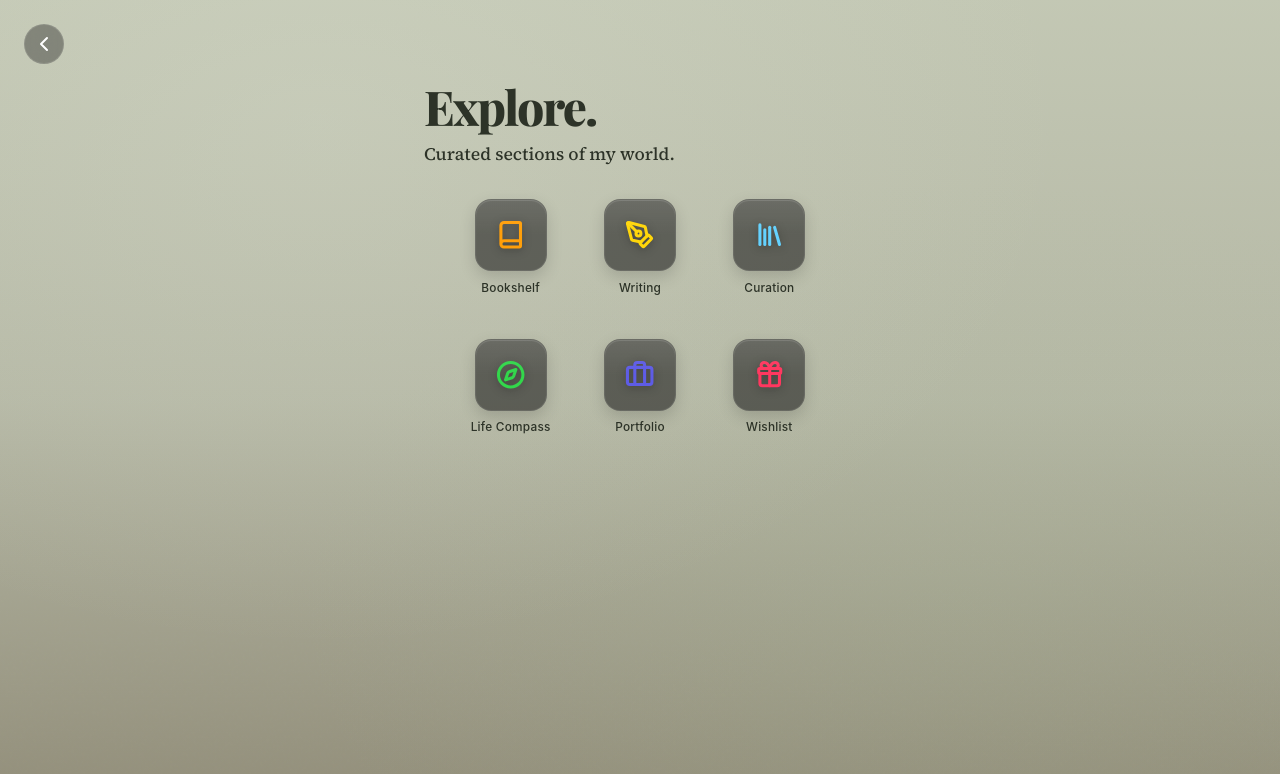
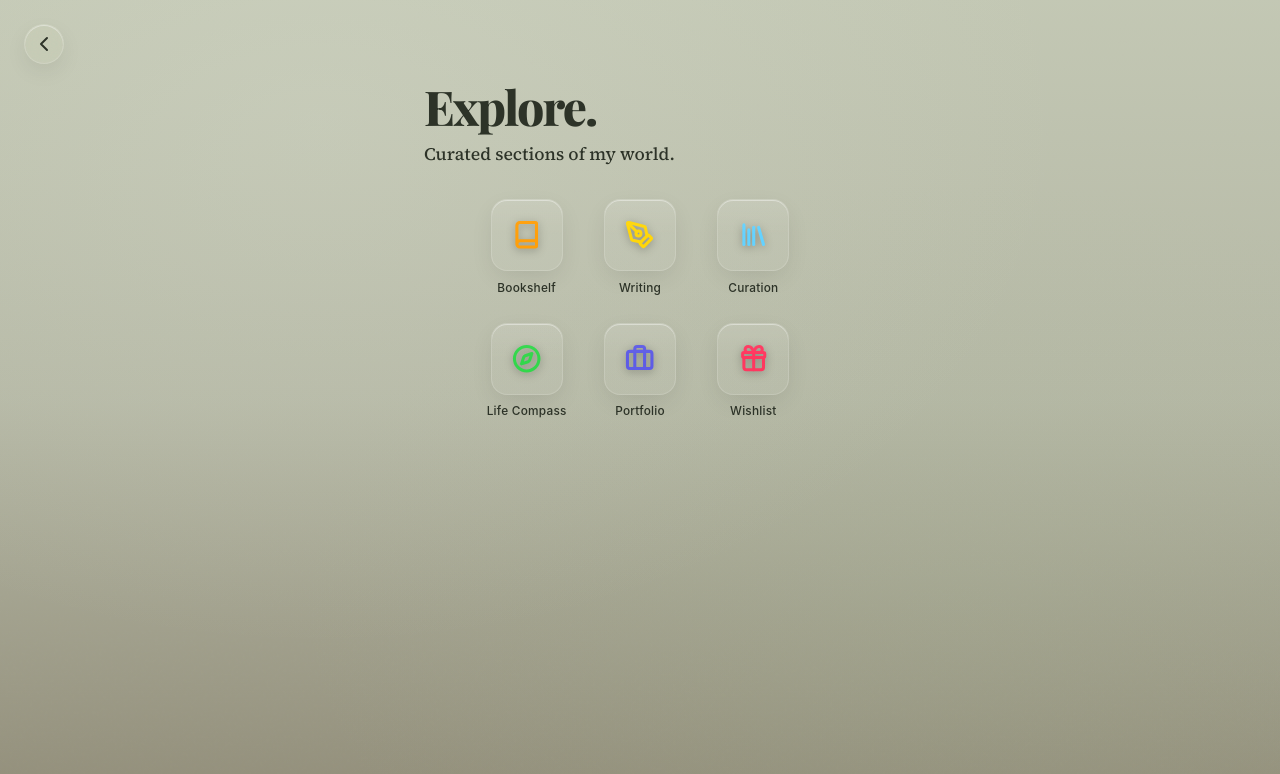
Before and after one commit to muhammadfaza16/muhammadfaza16.github.io, a Next.js app: page /starlight in a window 1280 px wide. Shown: the top 774 px of the page. Built offline with nearby package versions, Linux system fonts and the light colour scheme; no server answers; a web font is replaced by a local one.

Commit message:
style: apply premium glass UI and tighter grid spacing to Starlight page

```diff
--- a/src/app/starlight/page.tsx
+++ b/src/app/starlight/page.tsx
@@ -49,13 +49,14 @@ export default function StarlightPage() {
               display: "flex",
               alignItems: "center",
               justifyContent: "center",
-              backgroundColor: "rgba(30, 30, 30, 0.4)", // Dark glass
-              backdropFilter: "blur(12px)",
-              WebkitBackdropFilter: "blur(12px)",
+              backgroundColor: "rgba(255, 255, 255, 0.04)", // Ultra-thin light glass
+              backdropFilter: "blur(24px) saturate(150%)",
+              WebkitBackdropFilter: "blur(24px) saturate(150%)",
               borderRadius: "50%",
-              color: "white", // White icon for contrast on dark
+              color: "var(--ink-primary)", // Adapt to light/dark themes cleanly
               transition: "all 0.2s cubic-bezier(0.4, 0, 0.2, 1)",
-              border: "1px solid rgba(255, 255, 255, 0.1)",
+              border: "1px solid rgba(255, 255, 255, 0.15)",
+              boxShadow: "0 8px 24px -4px rgba(0,0,0,0.1), inset 0 1px 0.5px rgba(255,255,255,0.4)", // Specular highlight
               textDecoration: "none"
             }}
             className="hover:scale-110 active:scale-95 group"
--- a/src/components/sanctuary/StarlightBentoGrid.tsx
+++ b/src/components/sanctuary/StarlightBentoGrid.tsx
@@ -46,16 +46,16 @@ const AppIcon = ({ title, href, icon, iconColor, delay = 0 }: AppIconProps) => {
                     width: "clamp(58px, 16vw, 72px)",
                     height: "clamp(58px, 16vw, 72px)",
                     borderRadius: "22.5%",
-                    background: "rgba(30, 30, 30, 0.6)", // Dark semi-transparent base
-                    backdropFilter: "blur(12px)",
-                    WebkitBackdropFilter: "blur(12px)",
+                    background: "rgba(255, 255, 255, 0.04)", // Ultra-thin light glass to pop on Sage background
+                    backdropFilter: "blur(24px) saturate(150%)",
+                    WebkitBackdropFilter: "blur(24px) saturate(150%)",
                     display: "flex",
                     alignItems: "center",
                     justifyContent: "center",
-                    boxShadow: "0 6px 16px rgba(0,0,0,0.15), inset 0 1px 1px rgba(255,255,255,0.15)",
+                    boxShadow: "0 8px 24px -4px rgba(0,0,0,0.1), inset 0 1px 0.5px rgba(255,255,255,0.4)", // Strong specular highlight
                     transition: "transform 0.15s ease",
                     overflow: "hidden",
-                    border: "1px solid rgba(255,255,255,0.08)",
+                    border: "1px solid rgba(255,255,255,0.15)", // Brighter border for crisp edge
                 }} className="hover:scale-105 active:scale-95">
 
                     {/* Icon symbol */}
@@ -120,13 +120,13 @@ export function StarlightBentoGrid() {
             <section style={{
                 padding: "0 1.5rem",
                 width: "100%",
-                maxWidth: "420px",
+                maxWidth: "380px", // Reduced from 420px for closer clustering
                 paddingBottom: "3rem"
             }}>
                 <div style={{
                     display: "grid",
                     gridTemplateColumns: "repeat(3, 1fr)",
-                    gap: "2.5rem 1rem",
+                    gap: "1.5rem 0.5rem", // Reduced gap to match Home Screen dock clustered feel
                 }}>
                     {apps.map((app, idx) => (
                         <AppIcon key={idx} {...app} delay={0.1 + idx * 0.06} />
```
